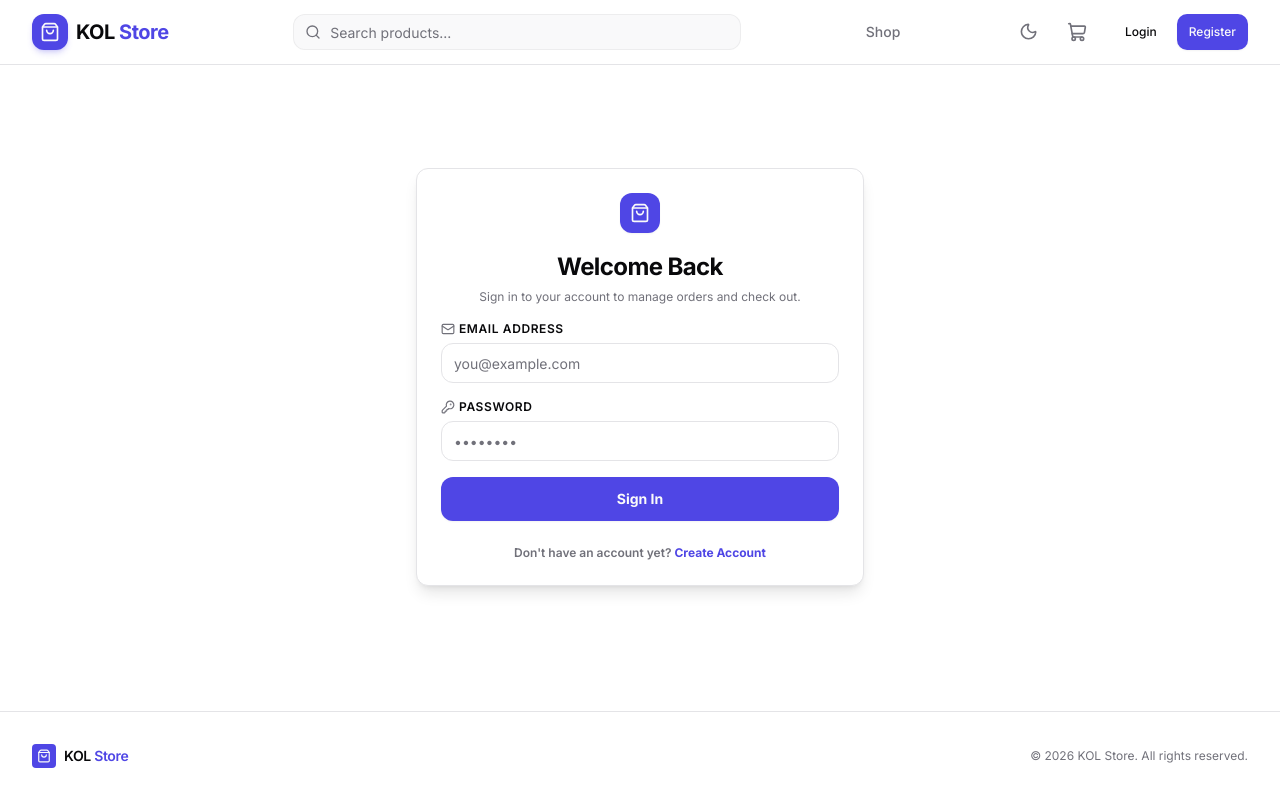
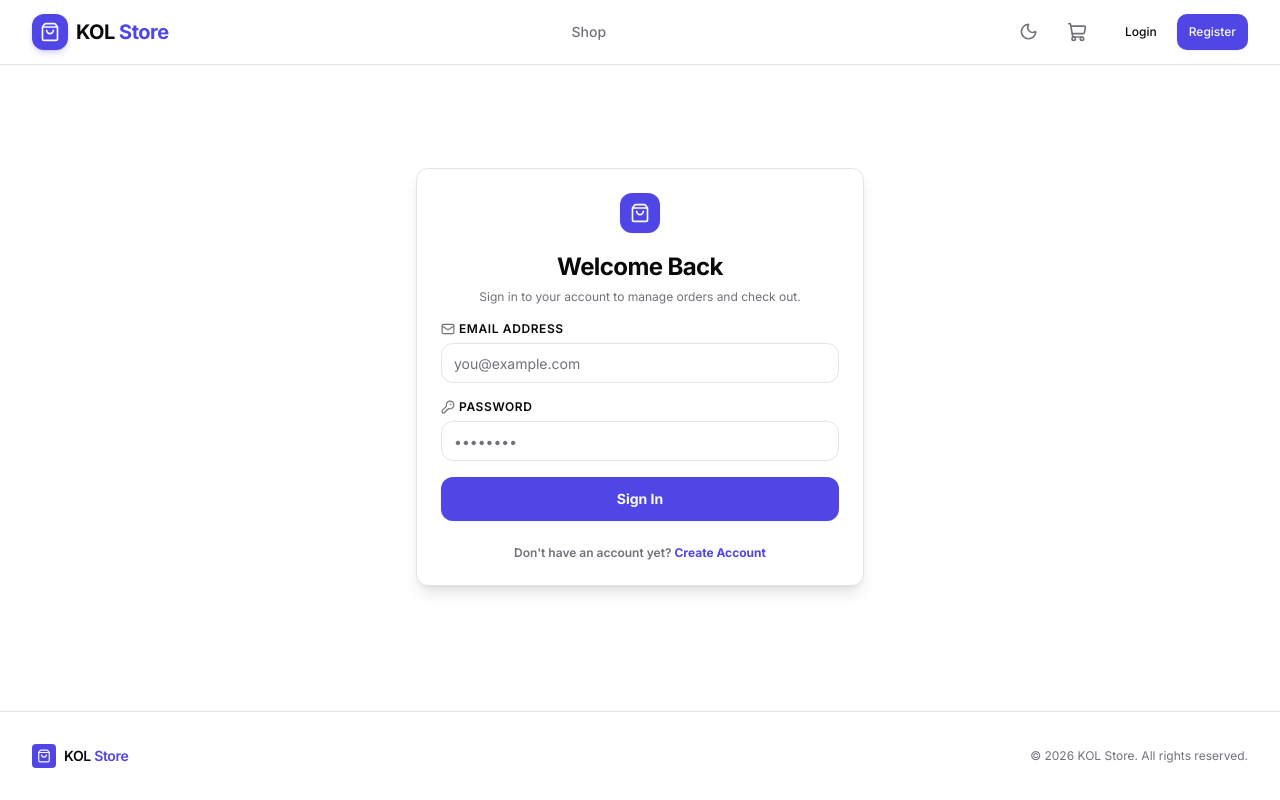
Before and after one commit to Hemantpali/ecommerce, a React (Vite) app in the folder client/: page /login in a window 1280 px wide. Built offline with nearby package versions, Linux system fonts and the light colour scheme.

Commit message:
Revert "searchbar in navbar"
This reverts commit 96b7fc9c8eab42da86511182c4d70f82a1f4faf8.

```diff
--- a/client/src/components/layout/Navbar.jsx
+++ b/client/src/components/layout/Navbar.jsx
@@ -6,7 +6,6 @@ import { useWishlist } from '../../context/WishlistContext';
 import { useTheme } from '../../context/ThemeContext';
 import { ROUTES } from '../../constants/routes';
 import { Button } from '../ui/button';
-import { Input } from '../ui/input';
 import {
   Sun,
   Moon,
@@ -18,8 +17,7 @@ import {
   X,
   Package,
   Shield,
-  ShoppingBag,
-  Search
+  ShoppingBag
 } from 'lucide-react';
 
 const Navbar = () => {
@@ -30,19 +28,6 @@ const Navbar = () => {
   const navigate = useNavigate();
   const [menuOpen, setMenuOpen] = useState(false);
   const [profileDropdownOpen, setProfileDropdownOpen] = useState(false);
-  const [searchOpen, setSearchOpen] = useState(false);
-  const [searchVal, setSearchVal] = useState('');
-
-  const handleSearchSubmit = (e) => {
-    e.preventDefault();
-    if (searchVal.trim()) {
-      navigate(`/?search=${encodeURIComponent(searchVal.trim())}`);
-    } else {
-      navigate('/');
-    }
-    setSearchOpen(false);
-    setMenuOpen(false);
-  };
 
   const handleLogout = () => {
     logout();
@@ -66,18 +51,6 @@ const Navbar = () => {
           </div>
           <span>KOL <span className="text-primary">Store</span></span>
         </Link>
-
-        {/* Search Bar (Desktop) */}
-        <form onSubmit={handleSearchSubmit} className="hidden md:flex relative flex-1 max-w-xs lg:max-w-md mx-4">
-          <Search className="absolute left-3 top-1/2 h-4 w-4 -translate-y-1/2 text-muted-foreground pointer-events-none" />
-          <Input
-            type="search"
-            placeholder="Search products..."
-            value={searchVal}
-            onChange={(e) => setSearchVal(e.target.value)}
-            className="pl-9 h-9 w-full bg-secondary/50 border-border/60 focus:bg-background focus:ring-1 focus:ring-primary/20 duration-150"
-          />
-        </form>
 
         {/* Desktop Nav */}
         <nav className="hidden items-center gap-6 md:flex">
@@ -215,17 +188,6 @@ const Navbar = () => {
 
         {/* Mobile menu button */}
         <div className="flex items-center gap-2 md:hidden">
-          {/* Mobile Search Toggle */}
-          <Button
-            variant="ghost"
-            size="icon"
-            onClick={() => { setSearchOpen(!searchOpen); setMenuOpen(false); }}
-            aria-label="Toggle search"
-            className="text-muted-foreground hover:text-foreground"
-          >
-            <Search className="h-5 w-5" />
-          </Button>
-
           {/* Mobile Theme Toggle */}
           <Button
             variant="ghost"
@@ -248,23 +210,6 @@ const Navbar = () => {
           </Button>
         </div>
       </div>
-
-      {/* Mobile Search Bar */}
-      {searchOpen && (
-        <div className="border-t border-border bg-background px-4 py-3 md:hidden animate-in slide-in-from-top-5 duration-200">
-          <form onSubmit={handleSearchSubmit} className="relative flex w-full">
-            <Search className="absolute left-3 top-1/2 h-4 w-4 -translate-y-1/2 text-muted-foreground pointer-events-none" />
-            <Input
-              type="search"
-              placeholder="Search products..."
-              value={searchVal}
-              onChange={(e) => setSearchVal(e.target.value)}
-              className="pl-9 h-9 w-full bg-secondary/50 border-border/60 focus:bg-background"
-              autoFocus
-            />
-          </form>
-        </div>
-      )}
 
       {/* Mobile Menu */}
       {menuOpen && (
```
Also changed, not shown: 1 other file (tests, documents, lock files or other folders).
